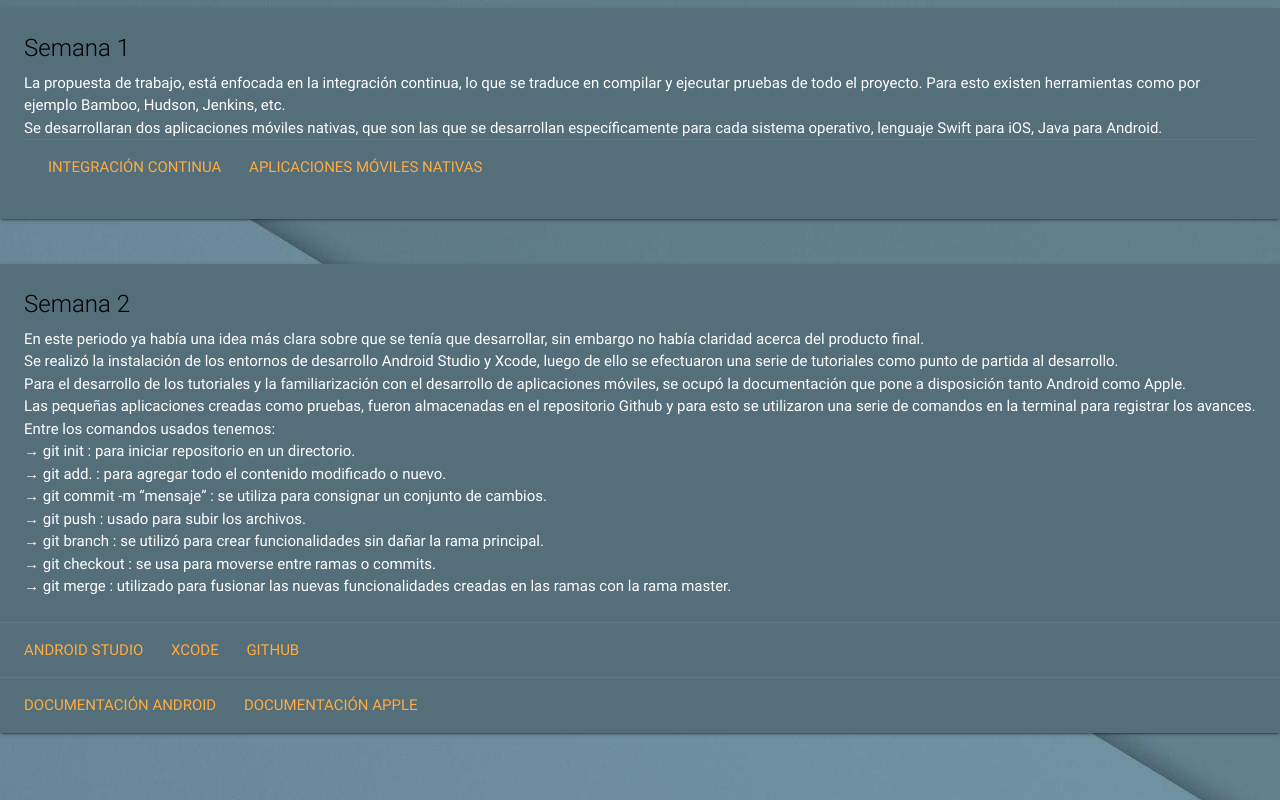
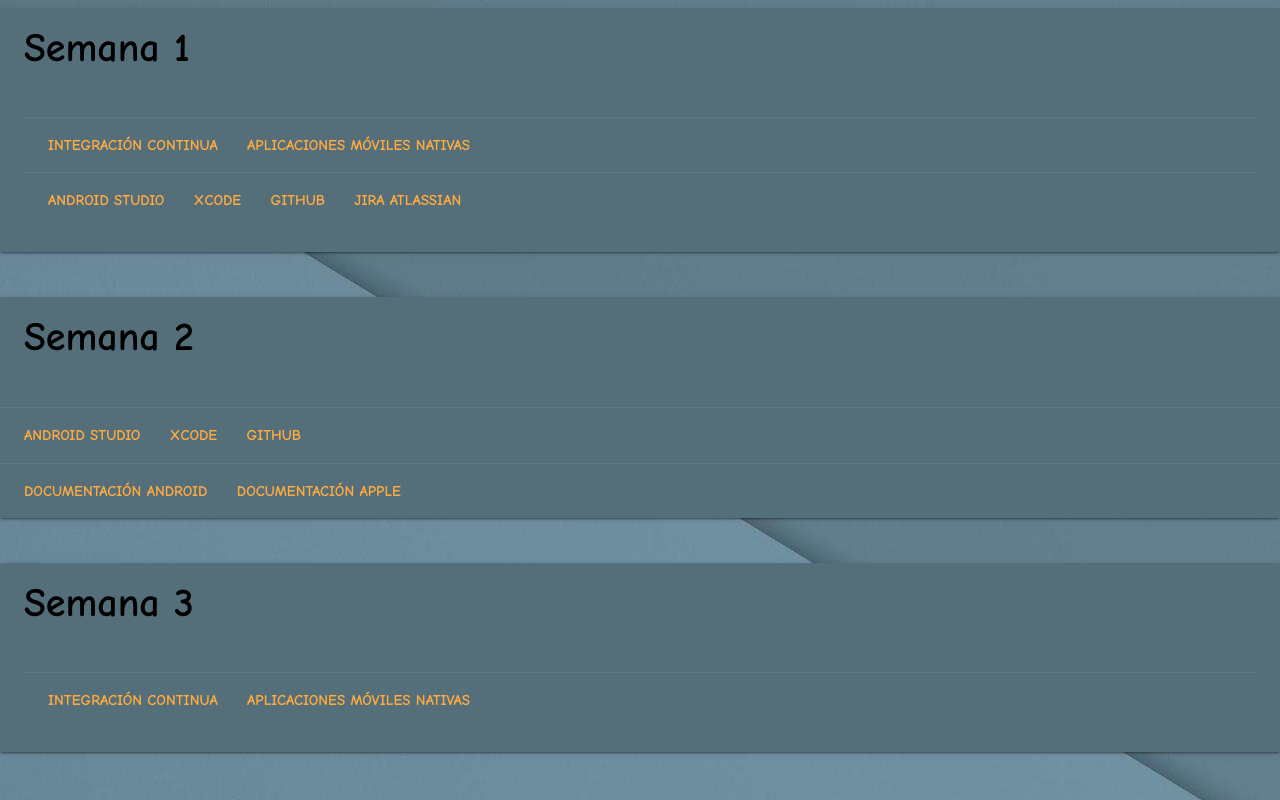
Before and after one commit to Ihuichal/GuiaPractice, a plain HTML site: page documentacion.html in a window 1280 px wide. Drawn offline with nearby package versions, Linux system fonts and the light colour scheme.

Commit message:
progesoo

```diff
--- a/documentacion.html
+++ b/documentacion.html
@@ -10,22 +10,27 @@
     <meta name="viewport" content="width=device-width, initial-scale=1.0"/>
   </head>
 
-  <body background= "fondo.jpg">
+  <body background= "images/fondo.jpg">
 
     <!--      Armando el cuerpo -->
+    <font face="Comic Sans MS,arial">
 
       <div class="card blue-grey darken-1">
         <div class="card-content black-text">
-              <span class="card-title">Semana 1</span>
-              <p style="color:white;">La propuesta de trabajo, está enfocada en la integración continua,
-                lo que se traduce en compilar y ejecutar pruebas de todo el proyecto.
-                Para esto existen herramientas como por ejemplo Bamboo, Hudson, Jenkins,
-                 etc.</br> Se desarrollaran dos aplicaciones móviles nativas, que son las que
-                  se desarrollan específicamente para cada sistema operativo, lenguaje Swift
-                  para iOS, Java para Android.</p>
+          <span class="card-title" style="font-size: 40px;"><b>Semana 1<b></span></br>
+            <p style="color:white;" >
+
+
+            </p></br>
               <div class="card-action">
                 <a href="https://aws.amazon.com/es/devops/continuous-integration/">Integración continua</a>
                 <a href="http://qode.pro/blog/que-es-una-app-nativa/">Aplicaciones móviles nativas</a>
+              </div>
+              <div class="card-action">
+                <a href="https://developer.android.com/studio/index.html?hl=es-419">Android Studio</a>
+                <a href="https://developer.apple.com/xcode/">Xcode</a>
+                <a href="https://github.com/">GitHub</a>
+                <a href="https://es.atlassian.com/software/jira">Jira Atlassian</a>
               </div>
             </div>
           </div>
@@ -34,26 +39,8 @@
 
         <div class="card blue-grey darken-1">
           <div class="card-content black-text">
-              <span class="card-title">Semana 2</span>
+            <span class="card-title" style="font-size: 40px;"><b>Semana 2<b></span></br>
             <p style="color:white;">
-                En este periodo ya había una idea más clara sobre que se tenía que desarrollar,
-                 sin embargo no había claridad acerca del producto final. </br>
-   	             Se realizó la instalación de los entornos de desarrollo Android Studio y Xcode,
-                 luego de ello se efectuaron una serie de tutoriales como punto de partida al desarrollo.</br>
-                 Para el desarrollo de los tutoriales y la familiarización con el desarrollo de aplicaciones
-                 móviles, se ocupó la documentación que pone a disposición tanto Android como Apple.</br>
-                 Las pequeñas aplicaciones creadas como pruebas, fueron almacenadas en el repositorio
-                 Github y para esto se utilizaron una serie de comandos en la
-                 terminal para registrar los avances. </br>
-                 Entre los comandos usados tenemos: </br>
-                  &#8594; git init : para iniciar repositorio en un directorio. </br>
-                  &#8594; git add. : para agregar todo el contenido modificado o nuevo. </br>
-                  &#8594; git commit -m “mensaje” : se utiliza para consignar un conjunto de cambios. </br>
-                  &#8594; git push : usado para subir los archivos. </br>
-                  &#8594; git branch : se utilizó para crear funcionalidades sin dañar la rama principal. </br>
-                  &#8594; git checkout : se usa para moverse entre ramas o commits. </br>
-                  &#8594; git merge : utilizado para fusionar las nuevas funcionalidades creadas en las ramas con la rama master. </br>
-
 
               </p>
           </div>
@@ -70,6 +57,18 @@
 
       </br>
 
+      <div class="card blue-grey darken-1">
+        <div class="card-content black-text">
+          <span class="card-title" style="font-size: 40px;"><b>Semana 3<b></span></br>
+            <p style="color:white;" >
+
+            </p></br>
+              <div class="card-action">
+                <a href="https://aws.amazon.com/es/devops/continuous-integration/">Integración continua</a>
+                <a href="http://qode.pro/blog/que-es-una-app-nativa/">Aplicaciones móviles nativas</a>
+              </div>
+            </div>
+          </div>
 
 
       <!--Import jQuery before materialize.js-->
```
Also changed, not shown: index.html (+3 -3 lines), images/fondo.jpg (renamed from fondo.jpg), images/image1.jpg (renamed from image1.jpg), images/image2.jpg (renamed from image2.jpg), images/image3.jpg (renamed from image3.jpg), images/optilogo.png (renamed from optilogo.png). Lines whose indentation alone changed are shown as unchanged.
